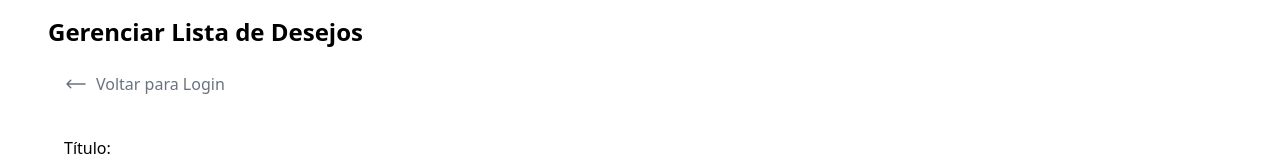
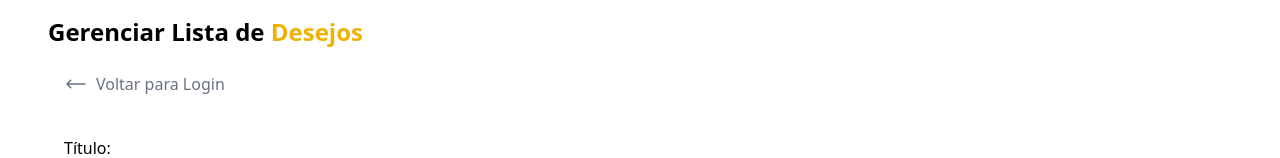
Before and after one commit to adrianemaciel/wish-list, a React (Vite) app: page /admin in a window 1280 px wide. Shown: the top 158 px of the page. Built offline with nearby package versions, Linux system fonts and the light colour scheme.

Commit message:
style: enhance AdminPage header with highlighted "Desejos" text

```diff
--- a/src/pages/AdminPage.tsx
+++ b/src/pages/AdminPage.tsx
@@ -4,7 +4,9 @@ import ButtonBackToLogin from "../components/buttons/ButtonBackToLogin";
 const AdminPage = () => {
   return (
     <main className="max-w-[1216px] mx-auto p-4">
-      <h1 className="text-2xl font-bold mb-4">Gerenciar Lista de Desejos</h1>
+      <h1 className="text-2xl font-bold mb-4">
+        Gerenciar Lista de <span className="text-yellow-500">Desejos</span>
+      </h1>
 
       <ButtonBackToLogin />
 
```
